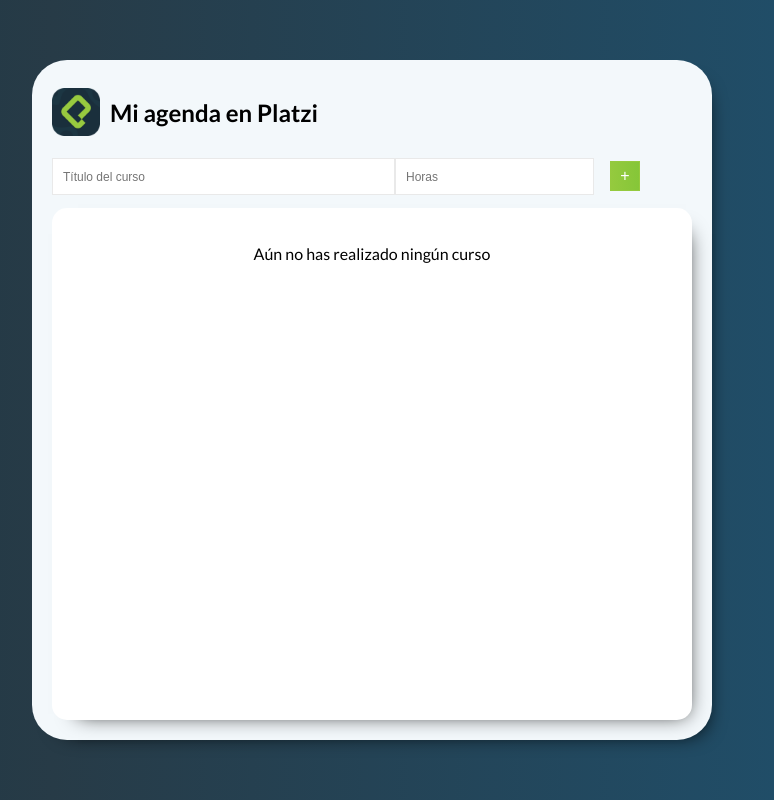
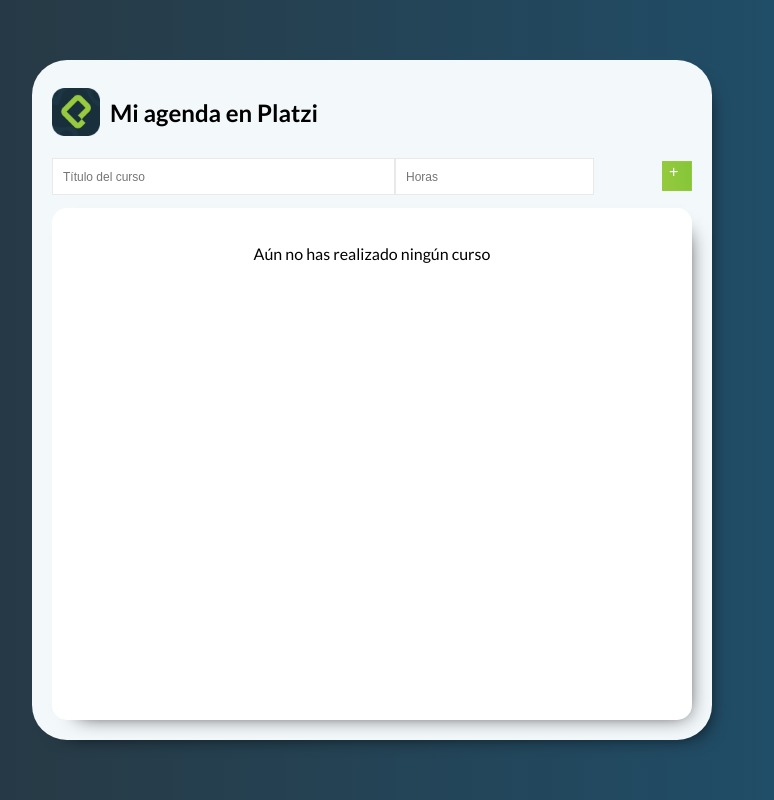
Before and after one commit to JesusRomeroRivera/Reto01Platzi, a website: page index.html in a window 1280 px wide. Shown: the whole page, without its empty margins (268-1042 px from the left). Drawn offline with nearby package versions, Linux system fonts and the light colour scheme.

Commit message:
HotFixeando Button

```diff
--- a/src/styles/sections/_form.less
+++ b/src/styles/sections/_form.less
@@ -17,6 +17,8 @@
         }
     }
     .Form--button{
+        display: flex;
+        justify-self: flex-end;
         height: 3rem;
         width: 3rem;
         margin-left: 1.6rem;
```
Also changed, not shown: src/styles/styles.css.
